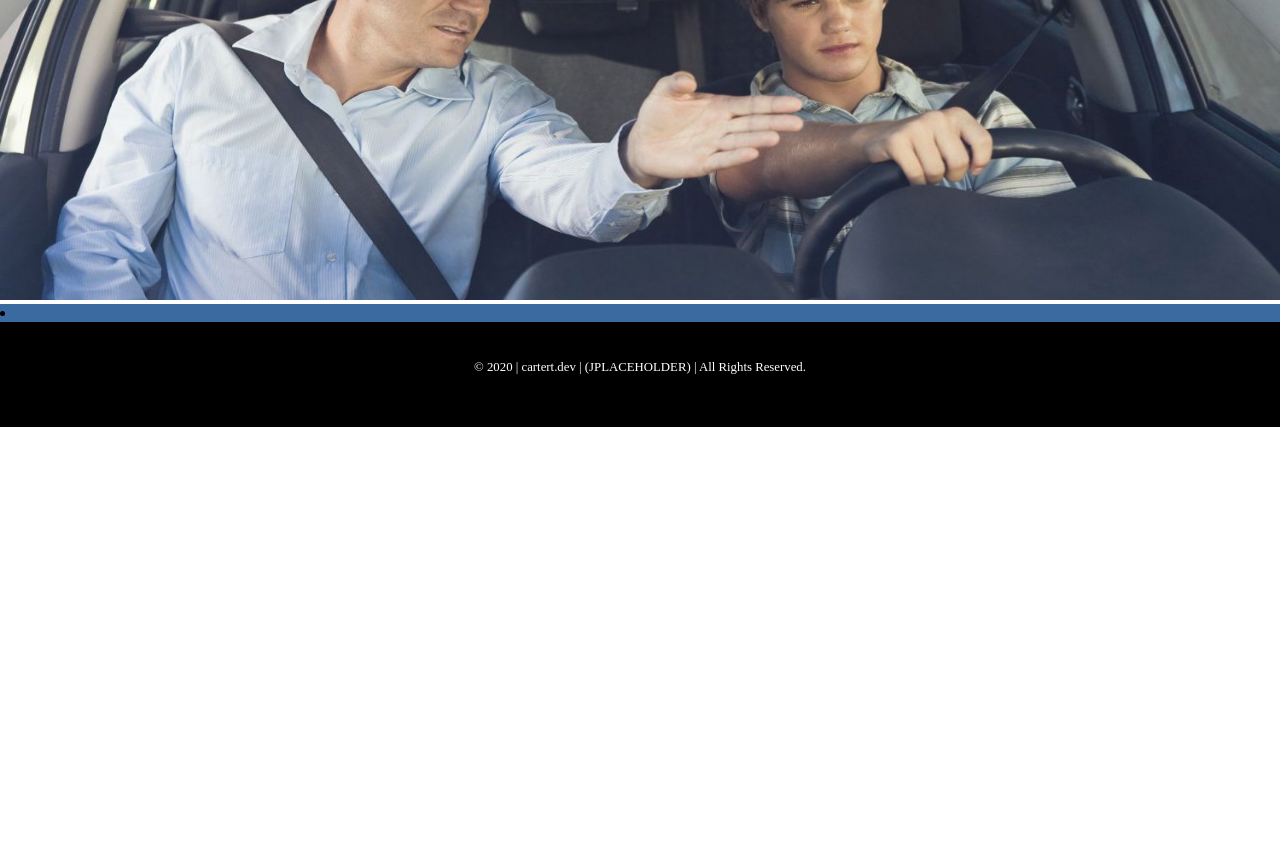
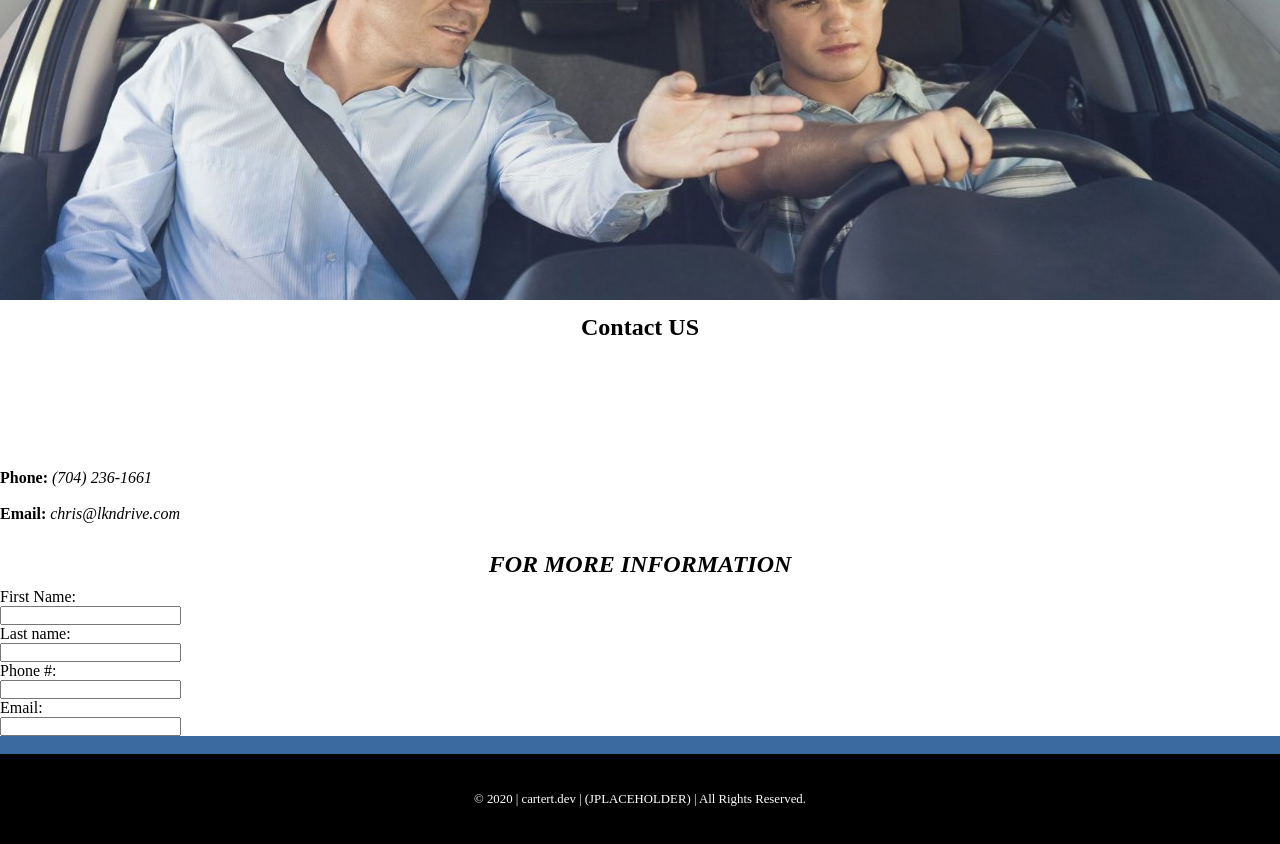
Before and after one commit to jchironna/ctjc, a plain HTML site: page contact.html in a window 1280 px wide. Shown: the part 100-944 px from the top of the page. Before the commit the page ends 800 px from the top, so only its background shows below. Drawn offline with Linux system fonts and the light colour scheme.

Commit message:
fixed footer to <ul> added first draft of input boxes to contact page

```diff
--- a/contact.html
+++ b/contact.html
@@ -35,11 +35,33 @@
   </div>
 <!-- First body section -->
 <div class="container">
+    <div class="subtext">
+        <h2><b>Contact US</b></h2> <br>
+        <p class="softext">
+            <ul>
+                <li><b>Phone:</b> <i>(704) 236-1661</i></li> <br>
+                <li><b>Email:</b> <i>chris@lkndrive.com</i></li>
+            </ul> <br>
+        </p>
+        <h2><i>FOR MORE INFORMATION</i></h2>
+        <form>
+            <label for="fname">First Name:</label><br>
+            <input type="text" id="fname" name="fname"><br>
+            <label for="lname">Last name:</label><br>
+            <input type="text" id="lname" name="lname"><br>
+            <label for="fname">Phone #:</label><br>
+            <input type="text" id="p#" name="p#"><br>
+            <label for="fname">Email:</label><br>
+            <input type="text" id="email" name="email"><br>
 
+        </form>
+    </div>
 </div>
 
   <div id="division">
+    <ul>
     <li>    </li>
+    </ul>
   </div>
   <div id="footer">
     <ul class="copyright">
```
